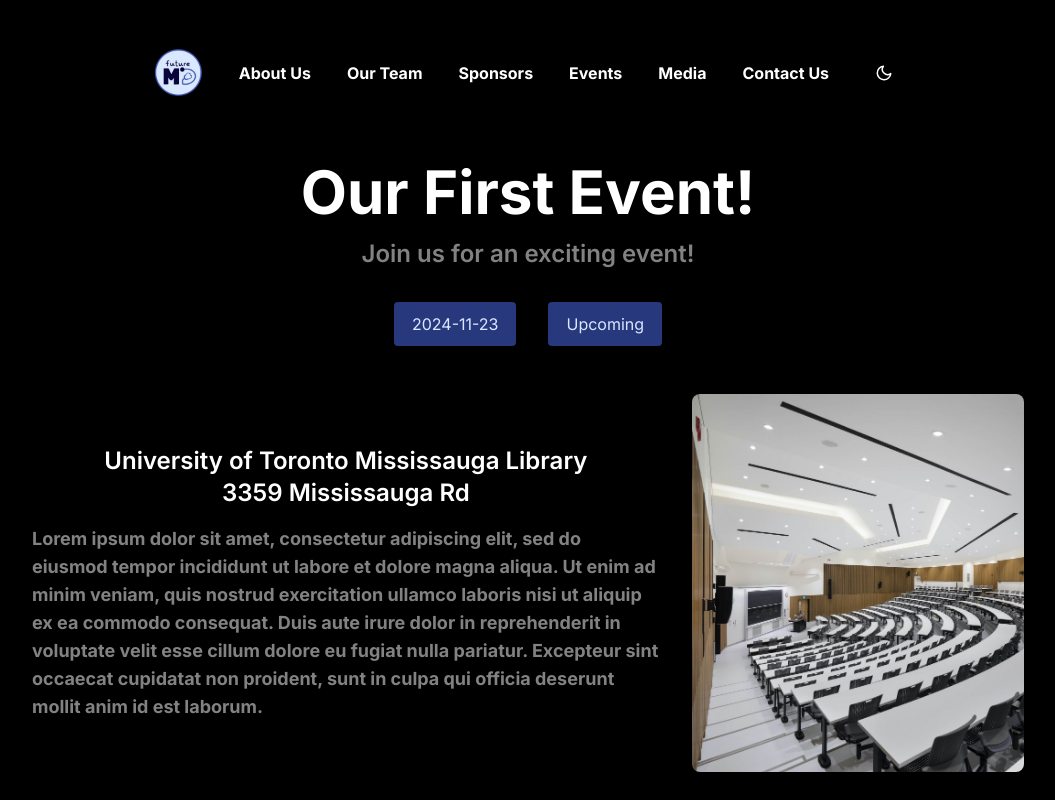
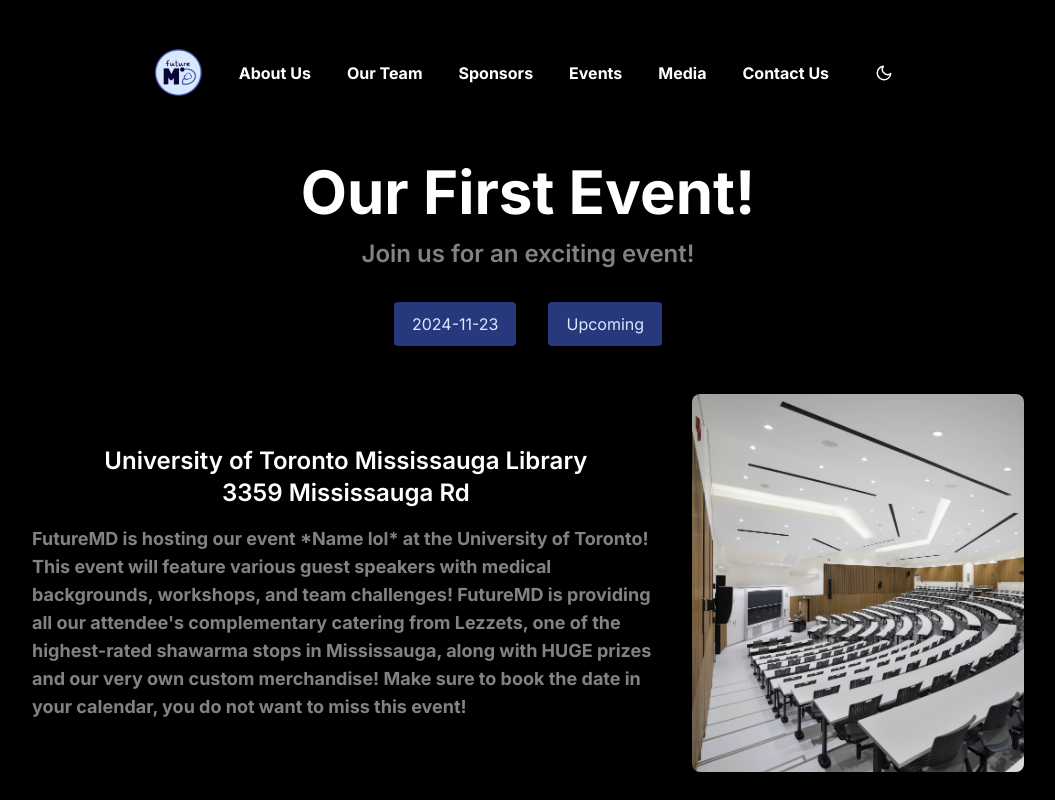
Before and after one commit to advayc/futuremd-site, a Next.js app: page /first in a window 1280 px wide. Shown: the top 800 px of the page, without its empty margins (112-1167 px from the left). Built offline with nearby package versions, Linux system fonts and the light colour scheme.

Commit message:
Update first.tsx

```diff
--- a/pages/first.tsx
+++ b/pages/first.tsx
@@ -46,7 +46,7 @@
             University of Toronto Mississauga Library <br></br>3359 Mississauga Rd
           </p>
           <p className="text-base md:text-lg font-bold dark:text-dark-text text-[#828282]">
-          Lorem ipsum dolor sit amet, consectetur adipiscing elit, sed do eiusmod tempor incididunt ut labore et dolore magna aliqua. Ut enim ad minim veniam, quis nostrud exercitation ullamco laboris nisi ut aliquip ex ea commodo consequat. Duis aute irure dolor in reprehenderit in voluptate velit esse cillum dolore eu fugiat nulla pariatur. Excepteur sint occaecat cupidatat non proident, sunt in culpa qui officia deserunt mollit anim id est laborum.
+          FutureMD is hosting our event *Name lol* at the University of Toronto! This event will feature various guest speakers with medical backgrounds, workshops, and team challenges! FutureMD is providing all our attendee's complementary catering from Lezzets, one of the highest-rated shawarma stops in Mississauga, along with HUGE prizes and our very own custom merchandise! Make sure to book the date in your calendar, you do not want to miss this event!
           </p>
         </div>
         <div className="flex justify-end mt-8 md:mt-0">
```
